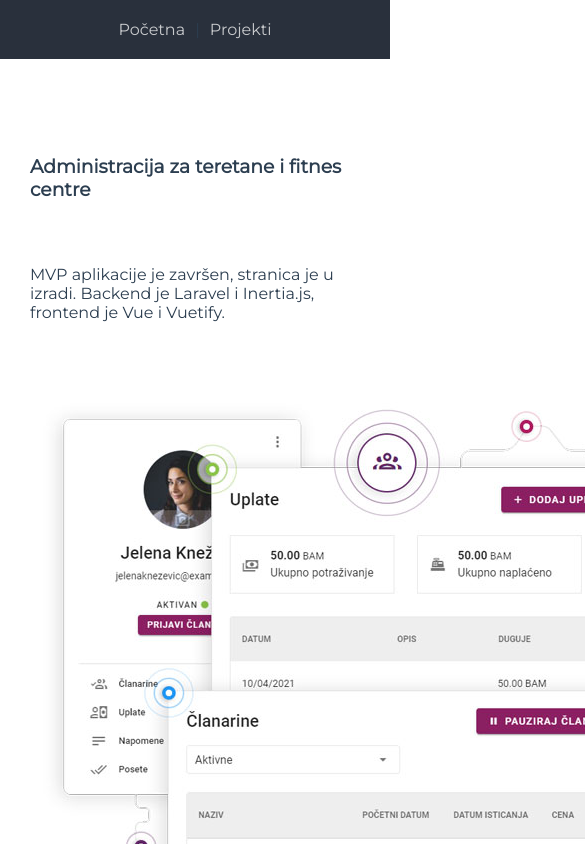
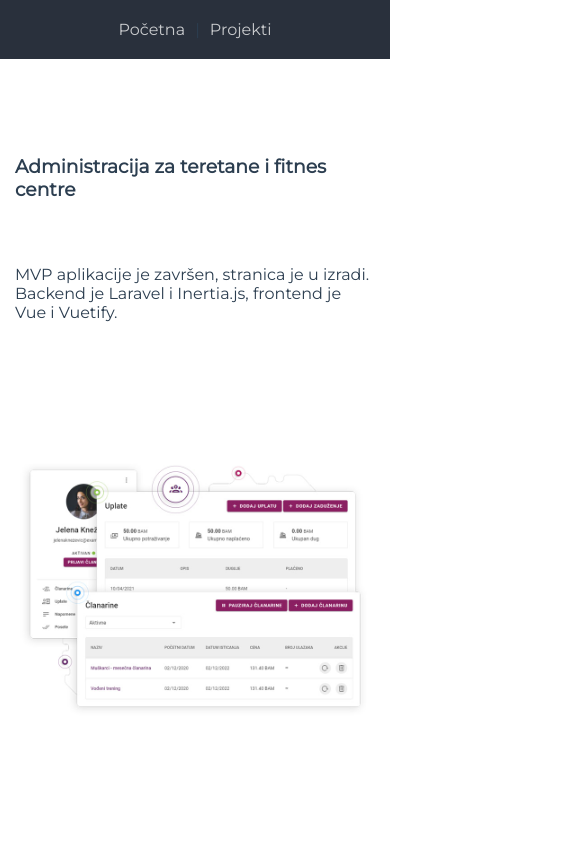
Before and after one commit to tzobree/portfolio, a Vue app: page /gym in a window 390 px wide. Shown: the top 844 px of the page, 585 px wide, since content can reach past the window. Built offline with nearby package versions, Linux system fonts and the light colour scheme.

Commit message:
fixed responsive gym

```diff
--- a/src/App.vue
+++ b/src/App.vue
@@ -54,6 +54,24 @@ body {
   //   }
   // }
 }
+
+
+@mixin max-w($maxW){
+  @media only screen and (max-width: $maxW) {
+    @content;
+  }
+}
+.projects {
+  // background: rgb(230, 226, 243);
+  .container {
+    width: 960px;
+    max-width: 100%;
+    box-sizing: border-box;
+    margin: 0 auto;
+    padding: 6rem 30px;
+  }
+}
+
 .fade-enter-active, .fade-leave-active {
   transition: opacity .5s;
 }
--- a/src/views/Gym.vue
+++ b/src/views/Gym.vue
@@ -47,14 +47,21 @@ export default {
 
 
 <style lang="scss">
+@mixin max-w($maxW){
+  @media only screen and (max-width: $maxW) {
+    @content;
+  }
+}
 .gym {
-  // background: rgb(230, 226, 243);
   .container {
     width: 960px;
     max-width: 100%;
     box-sizing: border-box;
     margin: 0 auto;
     padding: 6rem 30px;
+    @include max-w(639px) {
+      padding: 6rem 15px;
+    }
     .headline {
       margin: 0 0 4rem;
     }
@@ -62,6 +69,17 @@ export default {
 			.row {
 				margin: 4rem 0;
 				min-height: 400px;
+				display: flex;
+				.screenshot {
+					max-width: 100%;
+					display: flex;
+					justify-content: center;
+					align-items: center;
+					img {
+						max-width: 100%;
+						object-fit: contain;
+					}
+				}
 			}
 		}
 	}
--- a/src/views/Home.vue
+++ b/src/views/Home.vue
@@ -81,14 +81,21 @@ export default {
 </script>
 
 <style lang="scss">
+@mixin max-w($maxW){
+  @media only screen and (max-width: $maxW) {
+    @content;
+  }
+}
 .home {
-  // background: rgb(230, 226, 243);
   .container {
     width: 960px;
     max-width: 100%;
     box-sizing: border-box;
     margin: 0 auto;
     padding: 6rem 30px;
+    @include max-w(639px) {
+      padding: 6rem 15px;
+    }
     .headline {
       margin: 0 0 4rem;
     }
--- a/src/views/Projects.vue
+++ b/src/views/Projects.vue
@@ -86,13 +86,15 @@ export default {
   }
 }
 .projects {
-  // background: rgb(230, 226, 243);
   .container {
     width: 960px;
     max-width: 100%;
     box-sizing: border-box;
     margin: 0 auto;
     padding: 6rem 30px;
+    @include max-w(639px) {
+      padding: 6rem 15px;
+    }
     .headline {
       margin: 0 0 2rem;
       // @include max-w(767px) {
```
